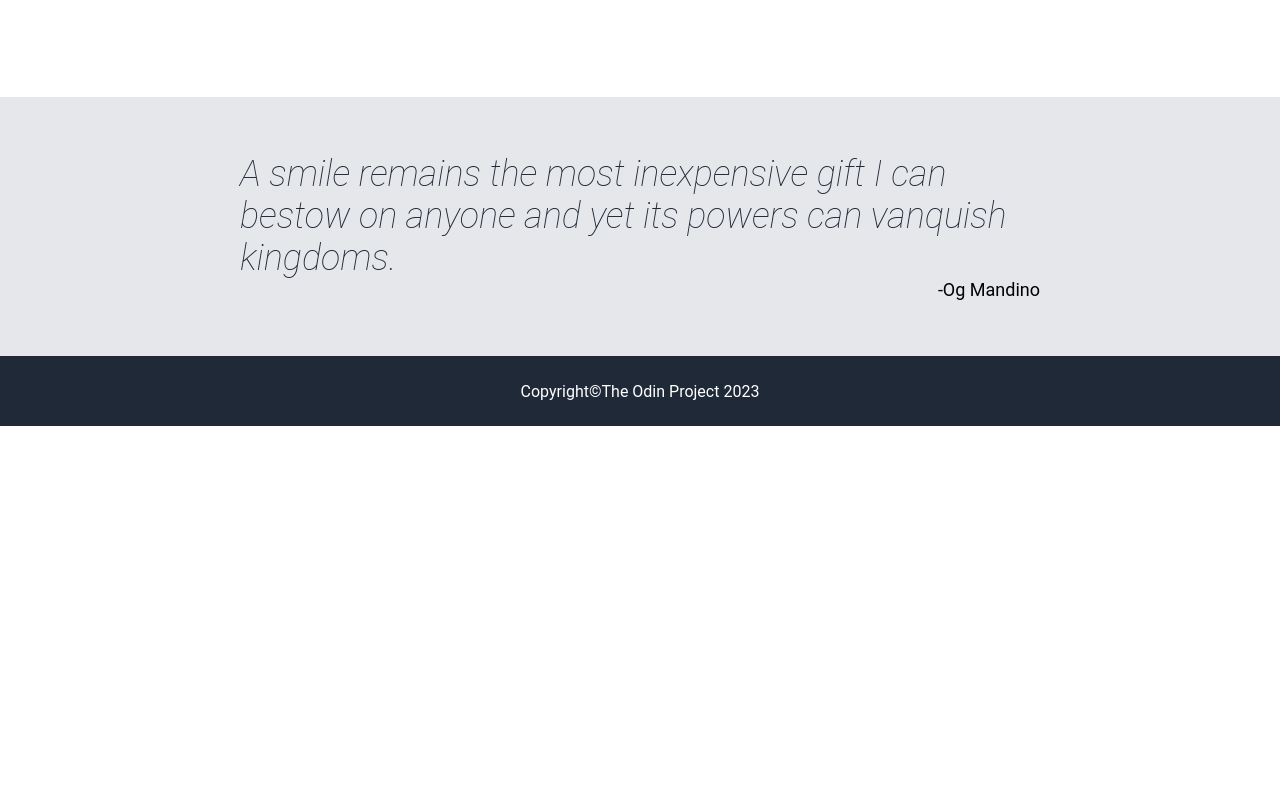
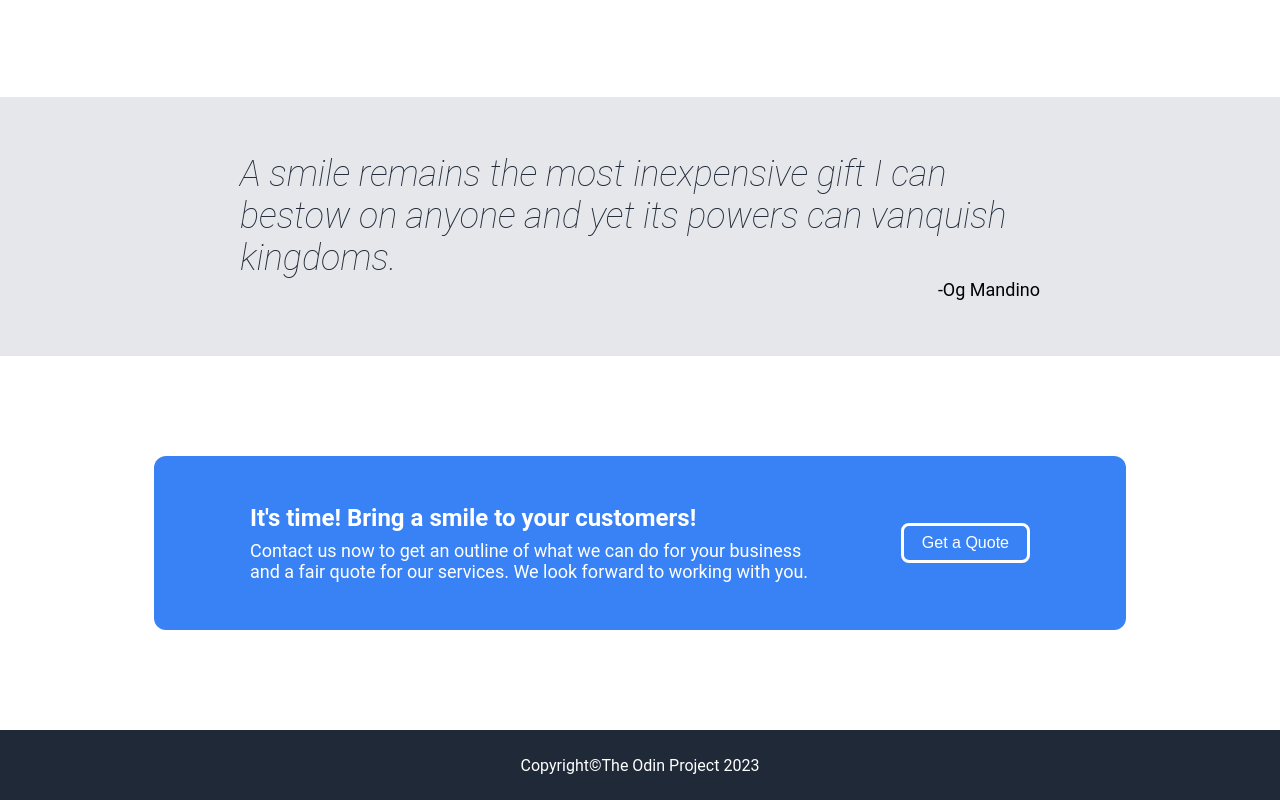
Before and after one commit to drebob24/landing-page, a plain HTML site: page index.html in a window 1280 px wide. Shown: the part 1489-2289 px from the top of the page. Before the commit the page ends 1915 px from the top, so only its background shows below. Drawn offline with Linux system fonts and the light colour scheme.

Commit message:
Create Call to Action section
As well as some minor corrections. Simplified quote CSS.

```diff
--- a/index.html
+++ b/index.html
@@ -70,8 +70,14 @@
                 <p class="a">-Og Mandino</p>
             </div>
         </div>
-        <div class="sign-up">
-
+        <div class="border">
+        <div class="action">
+            <div class="action-content">
+                <h2>It's time! Bring a smile to your customers!</h2>
+                <p>Contact us now to get an outline of what we can do for your business and a fair quote for our services. We look forward to working with you.</p>
+            </div>
+            <button>Get a Quote</button>
+        </div>
         </div>
         <div class="footer">
             Copyright <span>&copy</span> The Odin Project 2023
--- a/style.css
+++ b/style.css
@@ -91,6 +91,7 @@ button {
     border-radius: 8px;
     padding: 8px 18px;
     border-style: hidden;
+    font-size: 16px;
 }
 
 .content {
@@ -148,14 +149,47 @@ button {
     font-style: italic;
     font-weight: lighter;
     color: #1F2937;
-    display: flex;
-    justify-content: baseline;
+    text-align: left;
     margin: 0;
 }
 
 .a{
-    display: flex;
-    justify-content: flex-end;
+    text-align: right;
     font-size: 18px;
     margin: 0;
 }
+
+.action {
+    background-color: #3882F6;
+    color: white;
+    display: flex;
+    width: 780px;
+    justify-content: space-between;
+    align-items: center;
+    gap: 86px;
+    padding: 48px 96px;
+    border-radius: 12px;
+    margin: 100px;
+}
+
+.action button{
+    border: white;
+    border-style: solid;
+    white-space: nowrap;
+}
+
+.action h2{
+    font-size: 24px;
+    margin: 0;
+    margin-bottom: 8px;
+}
+
+.action p{
+    font-size:18px;
+    margin: 0;
+}
+
+.border {
+    display: flex;
+    justify-content: center;
+}
```
